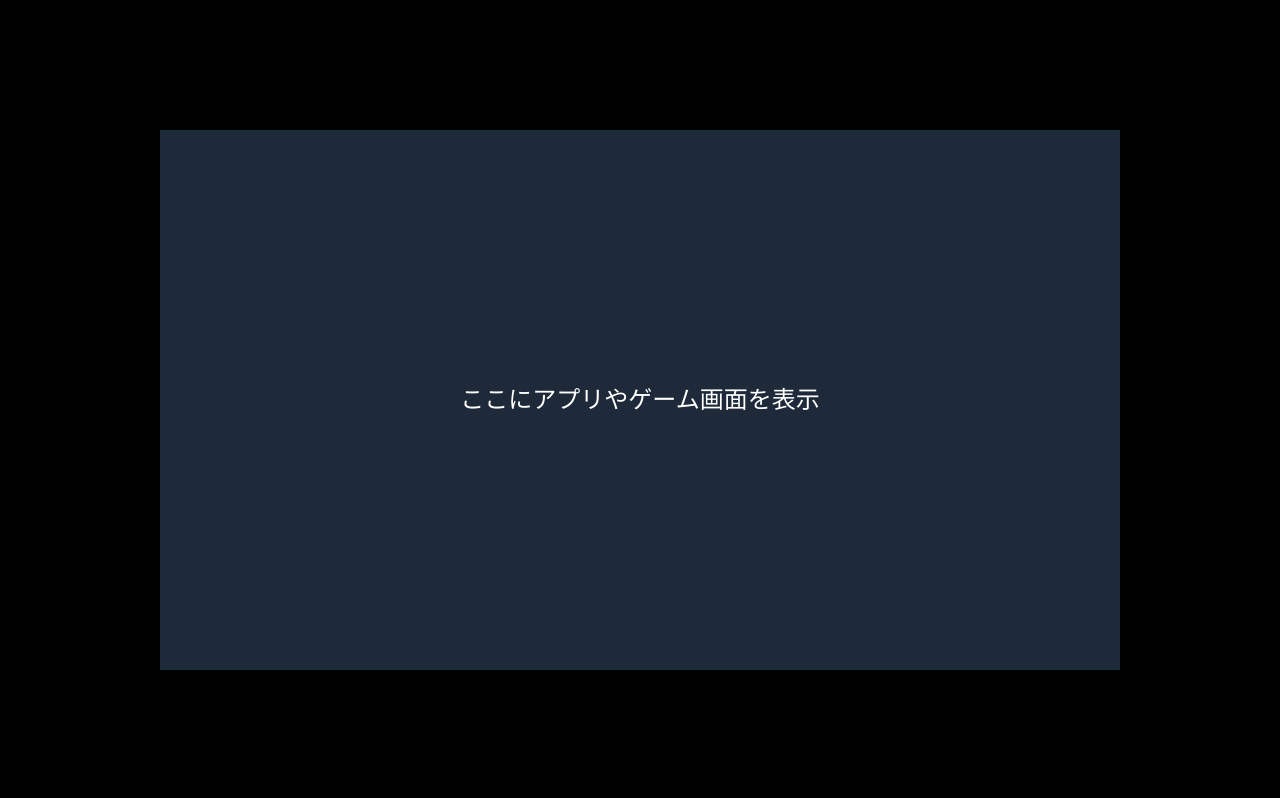
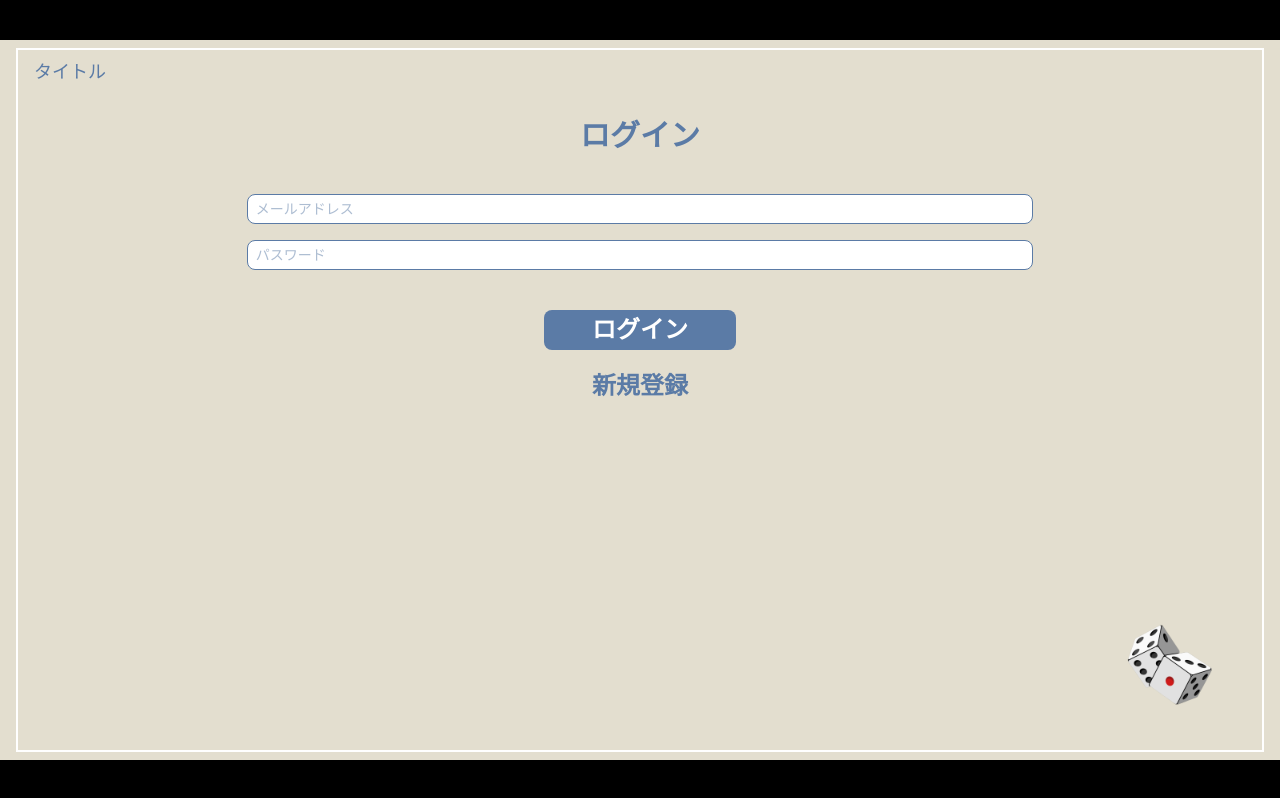
Before and after one commit to shii-park/Metasugo-Frontend, a Next.js app: page /signin in a window 1280 px wide. Built offline with nearby package versions, Linux system fonts and the light colour scheme.

Commit message:
縦画面のUIの修正

```diff
--- a/src/app/page.tsx
+++ b/src/app/page.tsx
@@ -1,53 +1,8 @@
 export default function Home() {
   return (
-    <div className="fixed inset-0 flex h-[100dvh] items-center justify-center bg-black overflow-hidden">
-      <div className="relative w-full h-full max-w-[177.78vh] max-h-[56.25vw] aspect-video bg-[#E3DECF] py-2 px-4">
-        <div className="border-2 border-white w-full h-full">
-          <div className="relative my-2 mx-4">
-            <div className="text-[#5B7BA6] text-lg">
-              タイトル
-            </div>
-            <div className="font-bold text-3xl text-[#5B7BA6] flex items-center justify-center m-8">
-              ログイン
-            </div>
-            <div className="flex items-center justify-center py-2 px-4">
-              <input
-                type="text"
-                placeholder="メールアドレス"
-                className="border border-[#5B7BA6] bg-white rounded-lg text-[#5B7BA6] text-sm px-2 py-1 w-2/3 focus:outline-none focus:ring-2 focus:ring-blue-400"
-              />
-            </div>
-            <div className="flex items-center justify-center py-2 px-4">
-              <input
-                type="password"
-                placeholder="パスワード"
-                className="border border-[#5B7BA6] bg-white rounded-lg text-[#5B7BA6] text-sm px-2 py-1 w-2/3 focus:outline-none focus:ring-2 focus:ring-blue-400"
-              />
-            </div>
-            <div className="flex justify-center items-center mt-8 text-2xl">
-              <button className="rounded-lg bg-[#5B7BA6] font-bold text-white px-12 py-1">
-                ログイン
-              </button>
-            </div>
-            <div className="flex justify-center items-center m-4 text-2xl">
-              <button className="rounded-lg font-bold text-[#5B7BA6] px-12 py-1">
-                新規登録
-              </button>
-            </div>
-          </div>
-          <div>
-            <img
-              src="/dice.png"
-              alt="サイコロ"
-              className="absolute bottom-8 right-12 w-24 h-auto m-4"
-            />
-          </div>
-        </div>
-      </div>
+    <div className="w-full h-auto">
+      <div>home</div>
+      <div>ここにはゲームスタートとかのボタンがあるかんじ</div>
     </div>
-    // <div className="w-full h-auto">
-    //   <div>home</div>
-    //   <div>ここにはゲームスタートとかのボタンがあるかんじ</div>
-    // </div>
   );
 }
--- a/src/app/signin/page.tsx
+++ b/src/app/signin/page.tsx
@@ -1,9 +1,56 @@
 export default function SignIn() {
   return (
-    <div className="w-screen h-screen flex items-center justify-center bg-black">
-      <div className="aspect-video w-full max-w-[960px] bg-gray-800 flex items-center justify-center text-white text-2xl">
-        ここにアプリやゲーム画面を表示
+    <div>
+      <div className="portrait:fixed portrait:inset-0 portrait:bg-[#5B7BA6] portrait:text-white portrait:text-2xl portrait:flex portrait:items-center portrait:justify-center portrait:z-50 portrait:overflow-hidden portrait:touch-none">
+        画面を横向きにしてください
+      </div>
+
+      <div className="fixed inset-0 flex h-[100dvh] items-center justify-center bg-black overflow-hidden">
+        <div className="relative w-full h-full max-w-[177.78vh] max-h-[56.25vw] aspect-video bg-[#E3DECF] py-2 px-4">
+          <div className="border-2 border-white w-full h-full">
+            <div className="relative my-2 mx-4">
+              <div className="text-[#5B7BA6] text-lg">
+                タイトル
+              </div>
+              <div className="font-bold text-3xl text-[#5B7BA6] flex items-center justify-center m-8">
+                ログイン
+              </div>
+              <div className="flex items-center justify-center py-2 px-4">
+                <input
+                  type="text"
+                  placeholder="メールアドレス"
+                  className="border border-[#5B7BA6] bg-white rounded-lg text-[#5B7BA6] text-sm px-2 py-1 w-2/3 focus:outline-none focus:ring-2 focus:ring-blue-400"
+                />
+              </div>
+              <div className="flex items-center justify-center py-2 px-4">
+                <input
+                  type="password"
+                  placeholder="パスワード"
+                  className="border border-[#5B7BA6] bg-white rounded-lg text-[#5B7BA6] text-sm px-2 py-1 w-2/3 focus:outline-none focus:ring-2 focus:ring-blue-400"
+                />
+              </div>
+              <div className="flex justify-center items-center mt-8 text-2xl">
+                <button className="rounded-lg bg-[#5B7BA6] font-bold text-white px-12 py-1">
+                  ログイン
+                </button>
+              </div>
+              <div className="flex justify-center items-center m-4 text-2xl">
+                <button className="rounded-lg font-bold text-[#5B7BA6] px-12 py-1">
+                  新規登録
+                </button>
+              </div>
+            </div>
+            <div>
+              <img
+                src="/dice.png"
+                alt="サイコロ"
+                className="absolute bottom-8 right-12 w-24 h-auto m-4"
+              />
+            </div>
+          </div>
+        </div>
       </div>
     </div>
+
   );
 }
--- /dev/null
+++ b/tailwind.config.js
@@ -0,0 +1,15 @@
+/** @type {import('tailwindcss').Config} */
+module.exports = {
+    content: [
+        "./src/**/*.{js,ts,jsx,tsx}", // あなたの環境に合わせてパスを調整
+        "./app/**/*.{js,ts,jsx,tsx}",
+    ],
+    theme: {
+        extend: {},
+        screens: {
+            portrait: { raw: "(orientation: portrait)" },
+            landscape: { raw: "(orientation: landscape)" },
+        },
+    },
+    plugins: [],
+};
```
